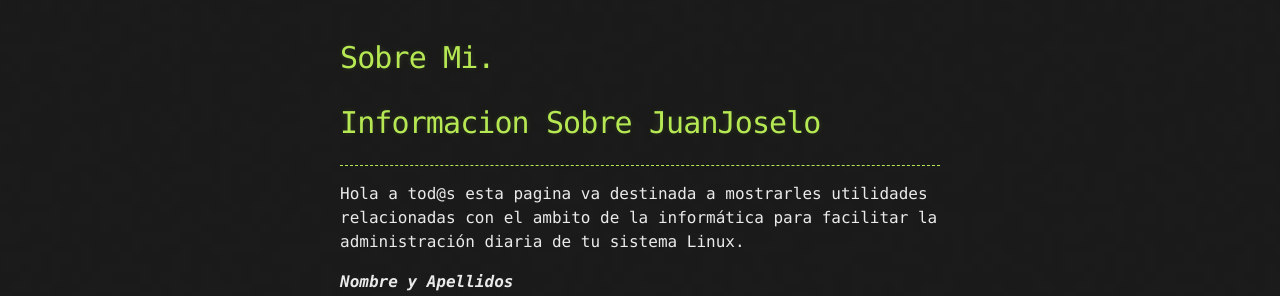
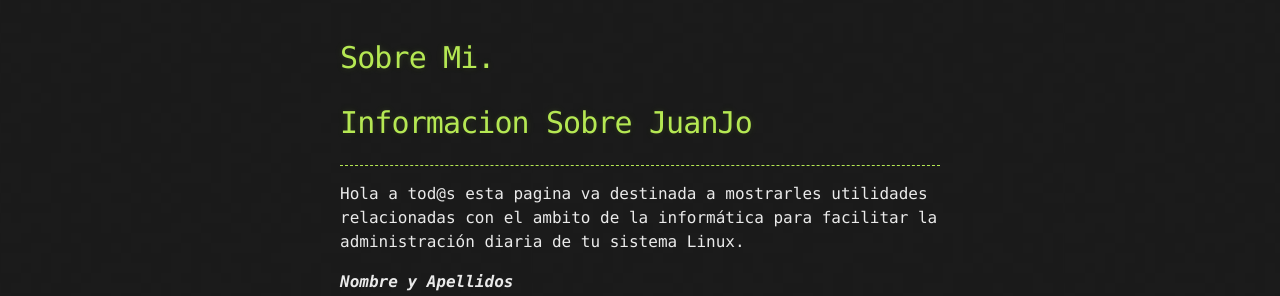
Before and after one commit to juanjoselopezroldan/juanjoselopezroldan.github.io, a Jekyll site: the page built from contenido/sobremi.md, in a window 1280 px wide. Shown: the part 198-494 px from the top of the page. Built offline with Jekyll 4.4.1, drawn with Linux system fonts in a browser that asks for light colours; our own code applies the rules of GitHub Pages for plain Markdown files.

Commit message:
Update sobremi.md

```diff
--- a/contenido/sobremi.md
+++ b/contenido/sobremi.md
@@ -3,7 +3,7 @@ layout: default
 ---
 
 # [](#header-1)Sobre Mi.
-# [](#header-2)Informacion Sobre JuanJoselo
+# [](#header-2)Informacion Sobre JuanJo
 ***
 Hola a tod@s esta pagina va destinada a mostrarles utilidades relacionadas con el ambito de la informática para facilitar la administración diaria de tu sistema Linux.
 <dl>
```
